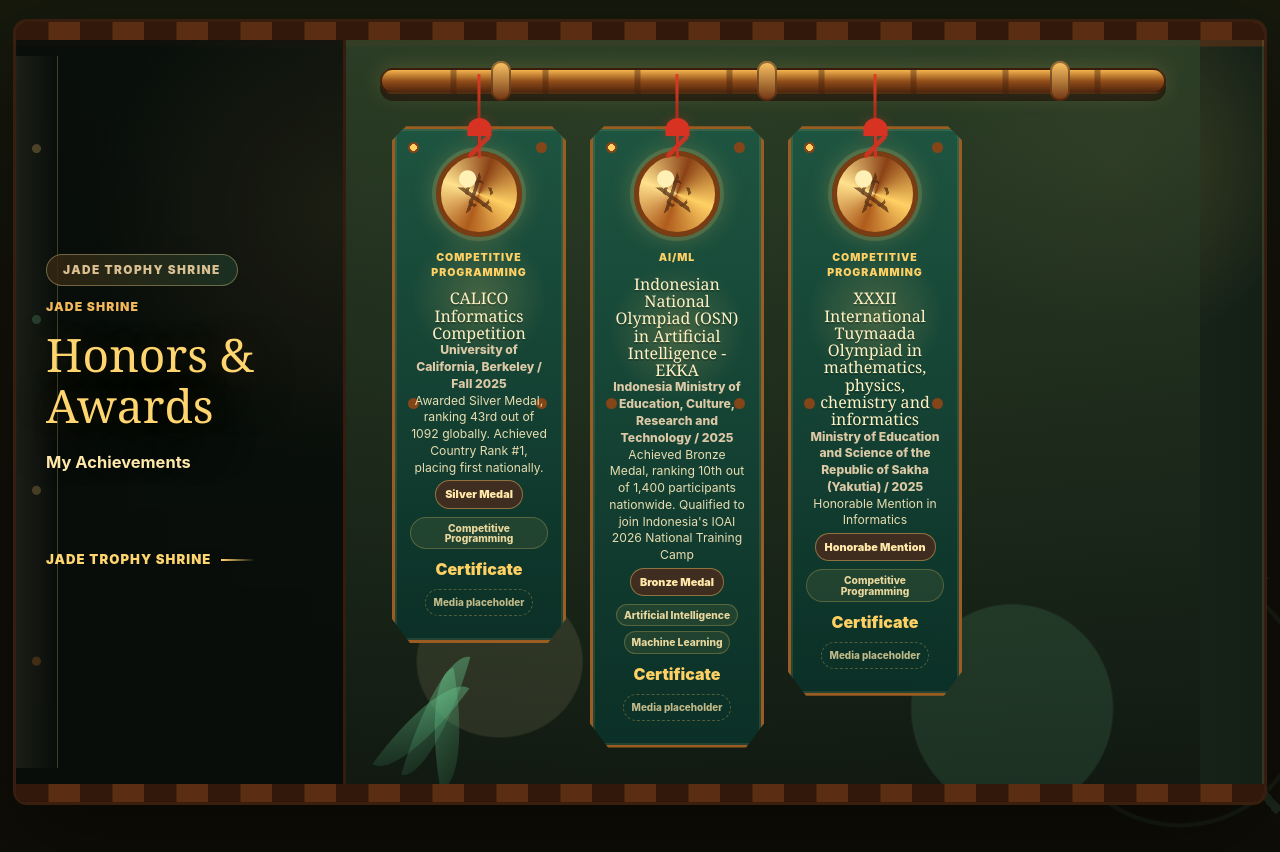
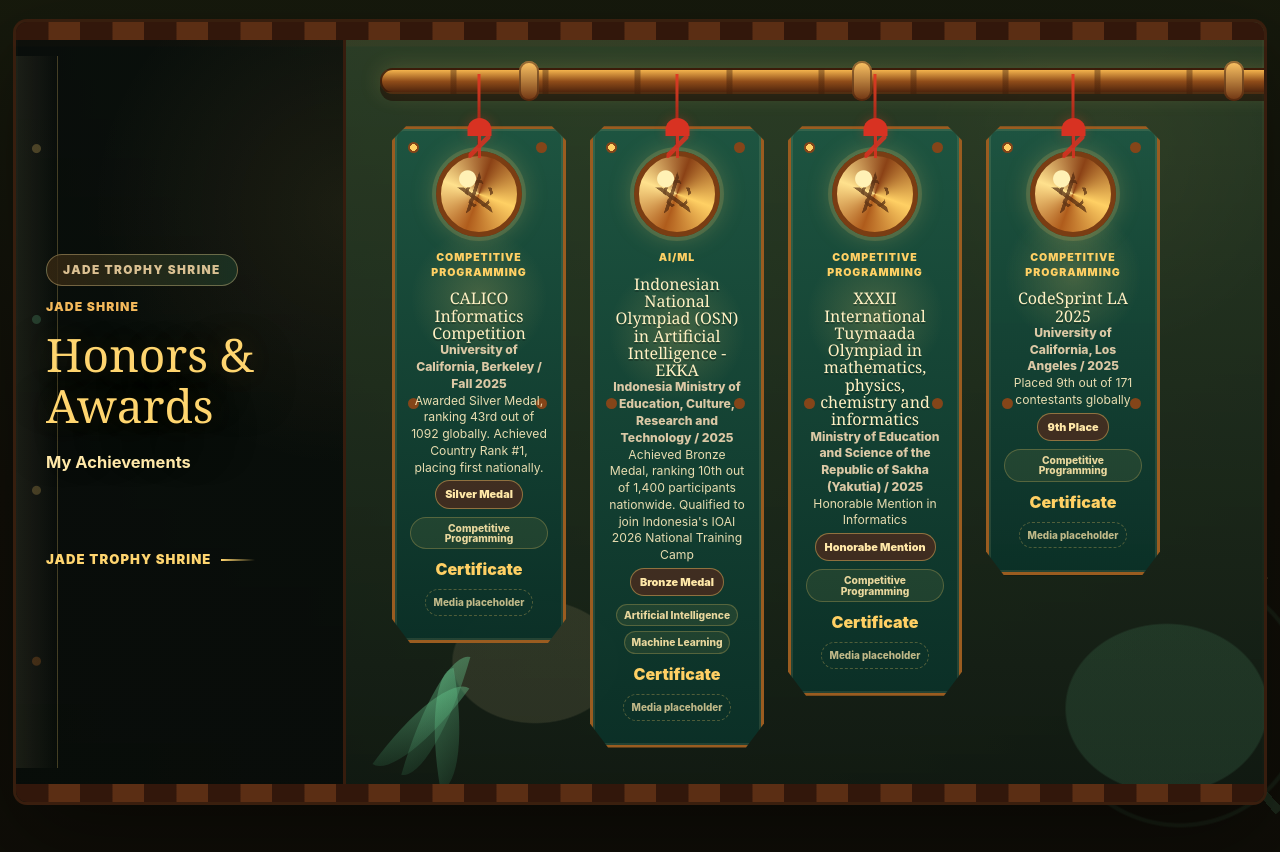
Before and after one commit to LRX16/Portfolio, a Next.js app: page / in a window 1280 px wide. Shown: the part 4960-5812 px from the top of the page. Built offline with nearby package versions, Linux system fonts and the light colour scheme.

Commit message:
Update portfolio.ts

```diff
--- a/src/data/portfolio.ts
+++ b/src/data/portfolio.ts
@@ -471,6 +471,18 @@
       relatedSkills: ["Competitive Programming"],
       media: "Media placeholder",
       icon: ""
+    },
+    {
+      title: "CodeSprint LA 2025",
+      issuer: "University of California, Los Angeles",
+      date: "2025",
+      category: "Competitive Programming",
+      description: "Placed 9th out of 171 contestants globally",
+      rank: "9th Place",
+      certificate: { label: "Certificate", href: "https://your-certificate-link.example" },
+      relatedSkills: ["Competitive Programming"],
+      media: "Media placeholder",
+      icon: ""
     }
   ],
 
```
